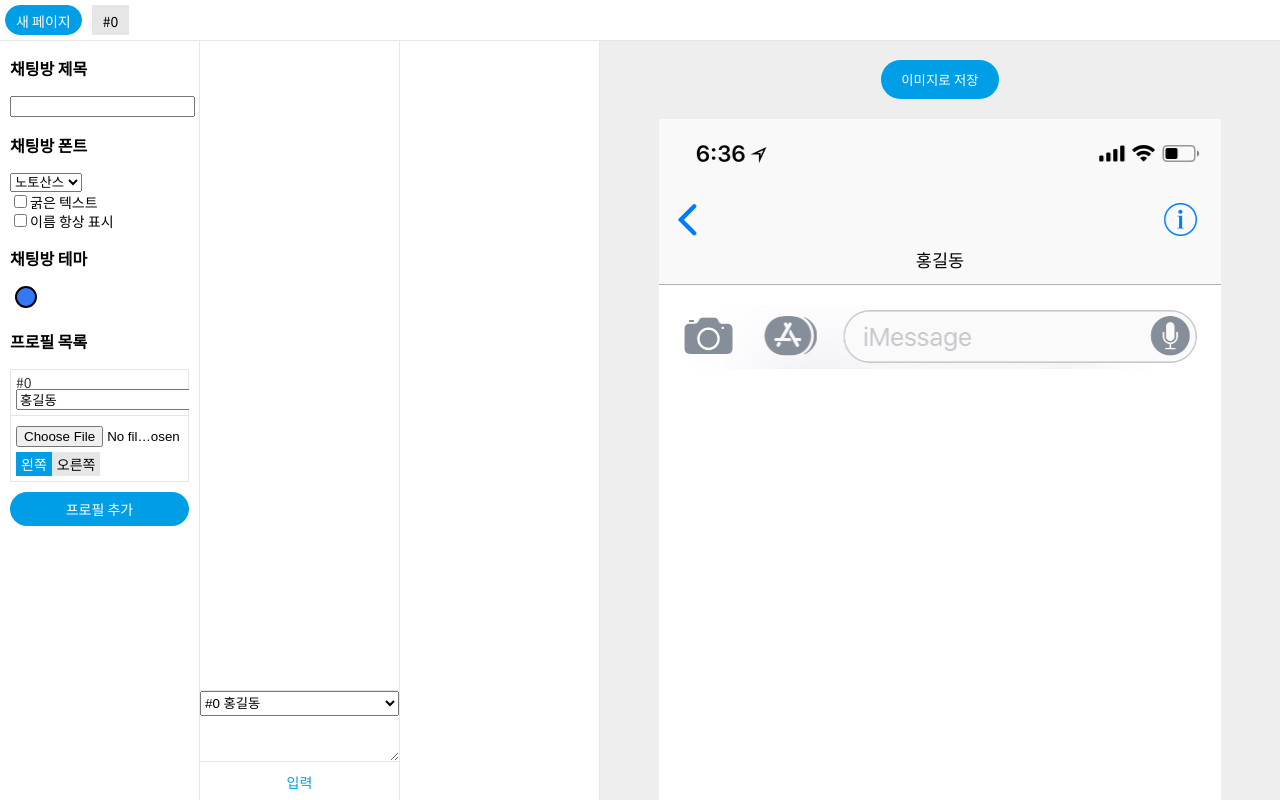
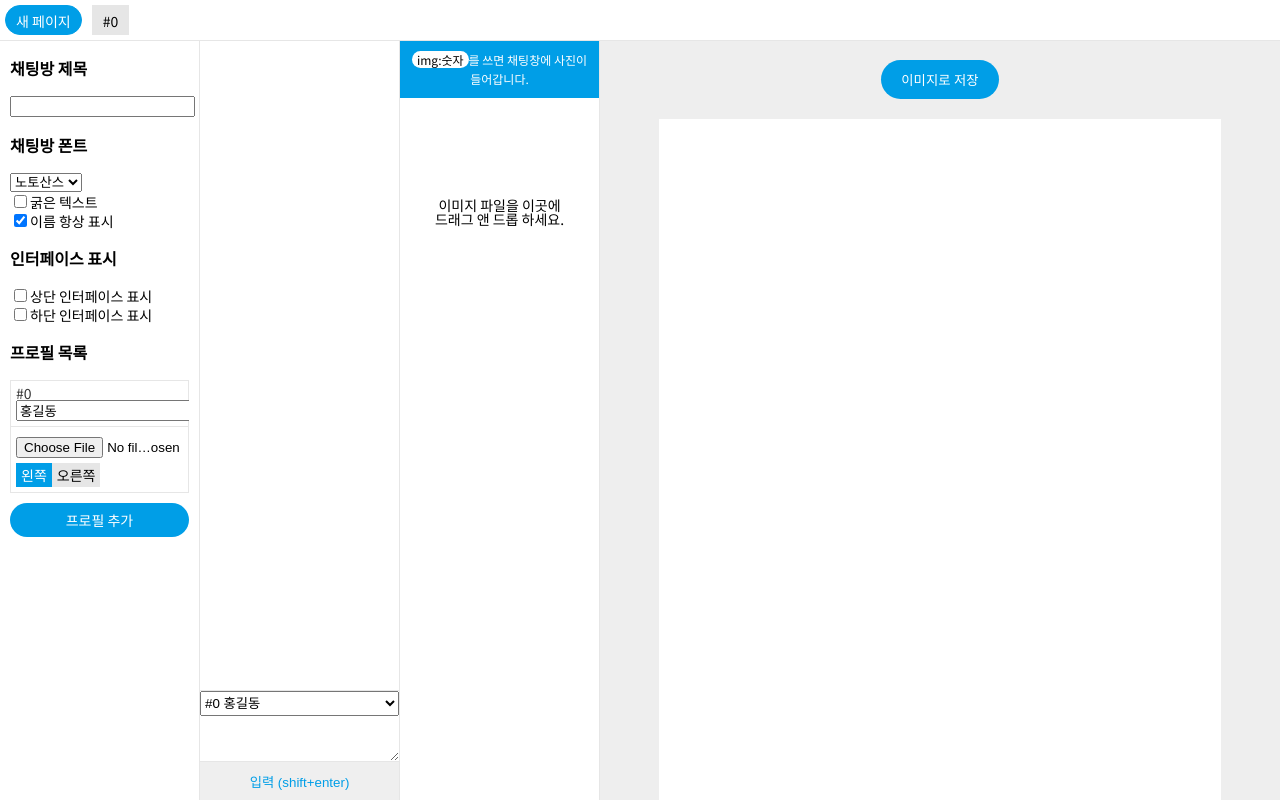
Before and after one commit to jyqry/the-edit-talk, a Vue app: page / in a window 1280 px wide. Shown: the top 800 px of the page. Built offline with nearby package versions, Linux system fonts and the light colour scheme.

Commit message:
채팅 순서 바꾸기, 인터페이스 제거 추가, 그 외 인터페이스 수정

```diff
--- a/package.json
+++ b/package.json
@@ -20,7 +20,7 @@
     "vue": "^2.2.2",
     "vue-picture-input": "^1.10.0",
     "vue-router": "^2.3.0",
-    "vuedraggable": "^2.16.0",
+    "vuedraggable": "^2.17.0",
     "vuex": "^2.3.1"
   },
   "devDependencies": {
--- a/src/components/Chat.vue
+++ b/src/components/Chat.vue
@@ -7,7 +7,7 @@
       <div v-if="getCurrentPage.title" class="page-title">
         {{ getCurrentPage.title }}
       </div>
-      <div v-if="getCurrentPage.theme === 'imessage'" class="imessage-header">
+      <div v-show="getCurrentPage.showInterfaceTop" class="imessage-header">
         <div class="top-right"></div>
         <div class="profile">
           <div class="thumb" v-bind:style="{ backgroundImage: `url('${getProfiles[0].pic}')`}"></div>
@@ -36,9 +36,7 @@
 
         </div>
       </div>
-      <div class="bottom-bar">
-
-      </div>
+      <div class="bottom-bar" v-show="getCurrentPage.showInterfaceBottom"></div>
     </div>
   </div>
 </template>
--- a/src/components/ChatSetting.vue
+++ b/src/components/ChatSetting.vue
@@ -1,6 +1,7 @@
 <template>
   <div id="chat-setting">
     <div class="chat-preview">
+      <draggable v-model="getCurrentPage.chats">
         <div class="line" v-for="(chat, index) in getCurrentPage.chats">
           <div class="name">
             #{{chat.profile}} {{ getProfiles[chat.profile].name }}
@@ -12,6 +13,7 @@
             <textarea :value="chat.text" @change="updateChatLine(index, $event)"></textarea>
           </div>
         </div>
+      </draggable>
     </div>
     <div class="input-form">
       <div class="profile-selector">
@@ -19,19 +21,24 @@
           <option v-for="(profile, index) in getProfiles" :value="index">#{{index}} {{ profile.name }}</option>
         </select>
         <div class="text">
-          <textarea :value="currentChat" @change="currentChatUpdate"></textarea>
+          <textarea v-model="currentChat" ref="chatTextarea" @keypress.shift.enter="insertChatLineByShortCut"></textarea>
         </div>
-        <div class="submit" @click="insertChatLine">
-          입력
-        </div>
+        <button class="submit" @click="insertChatLine">
+          입력 (shift+enter)
+        </button>
       </div>
     </div>
   </div>
 </template>
 
 <script>
+import draggable from 'vuedraggable'
+
 export default {
   name: 'chat-setting',
+  components: {
+    draggable
+  },
   data () {
     return {
       profileIndex: 0,
@@ -65,11 +72,17 @@ export default {
       }
       this.$store.dispatch('updateChatLine', data)
     },
+    insertChatLineByShortCut: function () {
+      this.insertChatLine()
+      this.currentChat = ''
+      this.$refs.chatTextarea.value = null
+    },
     deleteChatLine: function (index) {
       this.$store.dispatch('deleteChatLine', index)
     },
     currentChatUpdate: function (e) {
       this.currentChat = e.target.value
+      console.log(e.target.value)
     }
   },
   computed: {
@@ -78,6 +91,14 @@ export default {
     },
     getCurrentPage: function () {
       return this.$store.getters.currentPage
+    },
+    chats: {
+      get () {
+        return this.$store.getters.currentPage.chats
+      },
+      set (value) {
+        this.$store.commit('SET_CURRENT_CHAT', value)
+      }
     }
   }
 }
@@ -131,9 +152,11 @@ export default {
       width: 100%
       height: 40px
       line-height: 40px
+      border: 0
       border-top: 1px solid #e6e6e6
       text-align: center
       box-sizing: border-box
       color: #009EE7
       cursor: pointer
+      outline: none
 </style>
--- a/src/components/Hello.vue
+++ b/src/components/Hello.vue
@@ -9,6 +9,13 @@
       <chat-setting></chat-setting>
     </div>
     <div class="albums">
+      <div class="how-to-use-album">
+        <span class="code">img:숫자</span>를 쓰면 채팅창에 사진이 들어갑니다.
+      </div>
+      <div class="drop-here" v-if="album.length === 0">
+        이미지 파일을 이곳에<br>
+        드래그 앤 드롭 하세요.
+      </div>
       <div class="pic" v-for="(pic, index) in album">
         <div>
           <img :src="pic">
@@ -124,6 +131,25 @@ export default {
   border-right: 1px solid #e6e6e6
   z-index: 10
   overflow: auto
+  .how-to-use-album
+    width: 100%
+    padding: 10px
+    background-color: #009EE7
+    color: #ffffff
+    box-sizing: border-box
+    font-size: 12px
+    word-break: keep-all
+    text-align: center
+    line-height: 1.6
+    .code
+      background-color: #ffffff
+      color: #000000
+      border-radius: 99px
+      padding: 0 5px
+  .drop-here
+    padding: 100px 10px
+    box-sizing: border-box
+    text-align: center
   .pic
     padding: 10px
     text-align: center
--- a/src/components/PageSetting.vue
+++ b/src/components/PageSetting.vue
@@ -20,14 +20,17 @@
           <input type="checkbox" @change="updatePageFontWeight" id="font-weight-bold"><label for="font-weight-bold">굵은 텍스트</label>
         </div>
         <div>
-          <label><input type="checkbox" @change="updatePageNameShow">이름 항상 표시</label>
+          <label><input type="checkbox" v-model="nameShow" @change="updatePageNameShow">이름 항상 표시</label>
         </div>
       </div>
-      <h2>채팅방 테마</h2>
-      <div class="themes">
-        <div class="theme imessage"
-        :class="{ active: getCurrentPage.theme === 'imessage'}"
-        @click="pageThemeChange('imessage')"></div>
+      <h2>인터페이스 표시</h2>
+      <div class="interfaces">
+        <div>
+          <label><input type="checkbox" @change="toggleInterfaceTop">상단 인터페이스 표시</label>
+        </div>
+        <div>
+          <label><input type="checkbox" @change="toggleInterfaceBottom">하단 인터페이스 표시</label>
+        </div>
       </div>
     </div>
   </div>
@@ -39,7 +42,7 @@ export default {
   data () {
     return {
       fontWeight: false,
-      nameShow: false
+      nameShow: true
     }
   },
   methods: {
@@ -59,6 +62,12 @@ export default {
     },
     pageThemeChange: function (data) {
       this.$store.dispatch('pageThemeChange', data)
+    },
+    toggleInterfaceTop: function () {
+      this.$store.dispatch('toggleInterfaceTop')
+    },
+    toggleInterfaceBottom: function () {
+      this.$store.dispatch('toggleInterfaceBottom')
     }
   },
   computed: {
--- a/src/components/Profile.vue
+++ b/src/components/Profile.vue
@@ -46,7 +46,7 @@ export default {
         var reader = new FileReader()
         this.profileIndex = index
         reader.onload = (e) => {
-          this.updateProfilePicture(e.target.result)
+          this.updateProfilePicture(this.dataURItoBlob(e.target.result))
         }
         reader.readAsDataURL(input.files[0])
       }
@@ -57,6 +57,18 @@ export default {
         pic: data
       }
       this.$store.dispatch('updateProfilePicture', temp)
+    },
+    dataURItoBlob: function (dataURI) {
+      var byteString = atob(dataURI.split(',')[1])
+      // var mimeString = dataURI.split(',')[0].split(':')[1].split(';')[0]
+      var ab = new ArrayBuffer(byteString.length)
+      var ia = new Uint8Array(ab)
+      for (var i = 0; i < byteString.length; i++) {
+        ia[i] = byteString.charCodeAt(i)
+      }
+
+      var bb = new Blob([ab])
+      return window.URL.createObjectURL(bb)
     },
     updateProfileDirection: function (index, data) {
       var temp = {
--- a/src/vuex/actions.js
+++ b/src/vuex/actions.js
@@ -49,3 +49,9 @@ export const setPage = ({ commit }, data) => {
 export const addAlbum = ({ commit }, data) => {
   commit(types.ADD_ALBUM, data)
 }
+export const toggleInterfaceTop = ({ commit }) => {
+  commit(types.TOGGLE_INTERFACE_TOP)
+}
+export const toggleInterfaceBottom = ({ commit }) => {
+  commit(types.TOGGLE_INTERFACE_BOTTOM)
+}
--- a/src/vuex/modules/chat.js
+++ b/src/vuex/modules/chat.js
@@ -5,7 +5,11 @@ const state = {
     title: '',
     theme: 'imessage',
     font: 'font-default',
-    chats: []
+    fontWeight: false,
+    nameShow: true,
+    chats: [],
+    showInterfaceTop: false,
+    showInterfaceBottom: false
   }],
   profiles: [{
     name: '홍길동',
@@ -19,8 +23,10 @@ const state = {
     theme: 'imessage',
     font: 'font-default',
     fontWeight: false,
-    nameShow: false,
-    chats: []
+    nameShow: true,
+    chats: [],
+    showInterfaceTop: false,
+    showInterfaceBottom: false
   },
   profile: {
     name: '홍길동',
@@ -50,6 +56,11 @@ const mutations = {
   [types.INSERT_CHAT_LINE] (state, data) {
     state.pages[state.currentPage].chats.push(data)
   },
+  [types.SET_CURRENT_CHAT] (state, data) {
+    const newData = JSON.parse(JSON.stringify(state.pages[state.currentPage]))
+    newData.chats = data
+    state.pages.splice(state.currentPage, 1, newData)
+  },
   [types.PAGE_CHANGE] (state, data) {
     state.currentPage = data
   },
@@ -70,6 +81,16 @@ const mutations = {
   [types.PAGE_THEME_CHANGE] (state, data) {
     var newData = JSON.parse(JSON.stringify(state.pages[state.currentPage]))
     newData.theme = data
+    state.pages.splice(state.currentPage, 1, newData)
+  },
+  [types.TOGGLE_INTERFACE_TOP] (state) {
+    var newData = JSON.parse(JSON.stringify(state.pages[state.currentPage]))
+    newData.showInterfaceTop = !newData.showInterfaceTop
+    state.pages.splice(state.currentPage, 1, newData)
+  },
+  [types.TOGGLE_INTERFACE_BOTTOM] (state) {
+    var newData = JSON.parse(JSON.stringify(state.pages[state.currentPage]))
+    newData.showInterfaceBottom = !newData.showInterfaceBottom
     state.pages.splice(state.currentPage, 1, newData)
   },
   [types.UPDATE_PAGE_TITLE] (state, data) {
--- a/src/vuex/mutation-types.js
+++ b/src/vuex/mutation-types.js
@@ -14,3 +14,6 @@ export const UPDATE_CHAT_LINE = 'UPDATE_CHAT_LINE'
 export const DELETE_CHAT_LINE = 'DELETE_CHAT_LINE'
 export const SET_PAGE = 'SET_PAGE'
 export const ADD_ALBUM = 'ADD_ALBUM'
+export const TOGGLE_INTERFACE_TOP = 'TOGGLE_INTERFACE_TOP'
+export const TOGGLE_INTERFACE_BOTTOM = 'TOGGLE_INTERFACE_BOTTOM'
+export const SET_CURRENT_CHAT = 'SET_CURRENT_CHAT'
```
Also changed, not shown: 2 other files (tests, documents, lock files or other folders).
